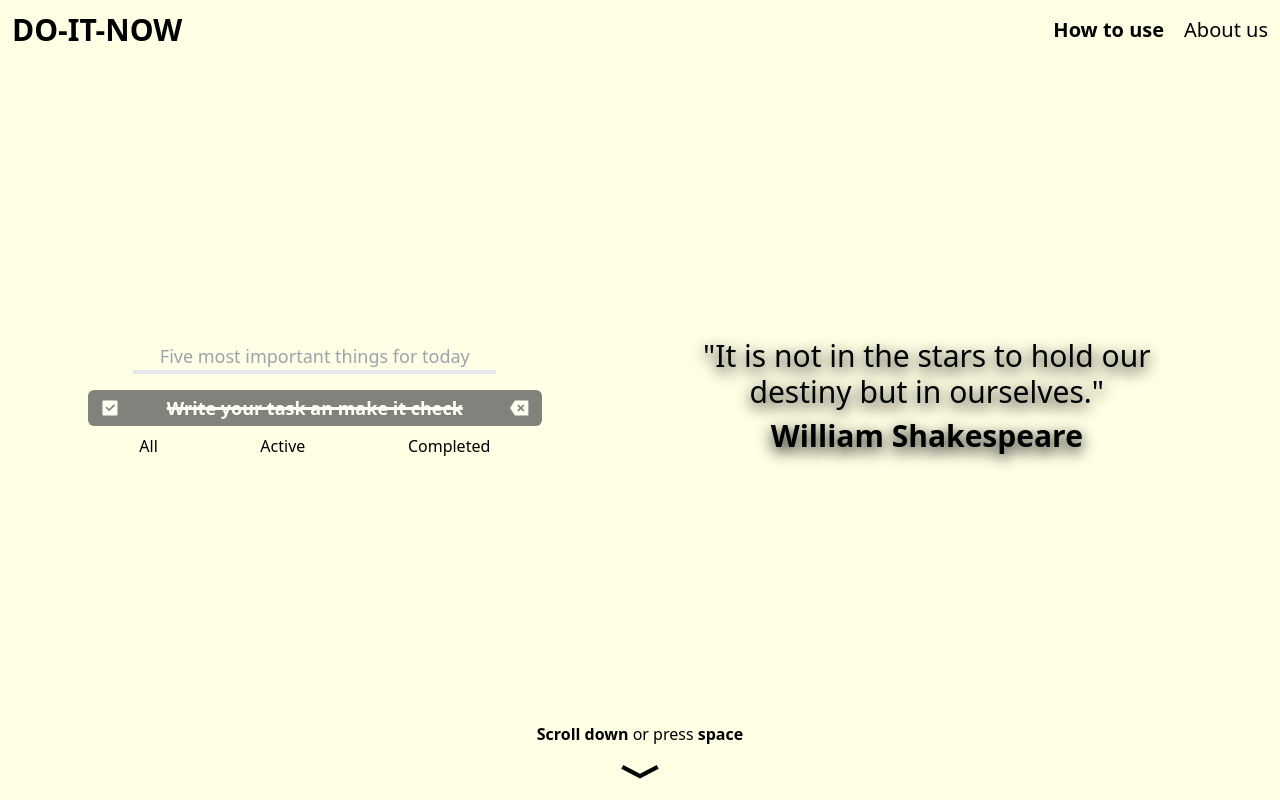
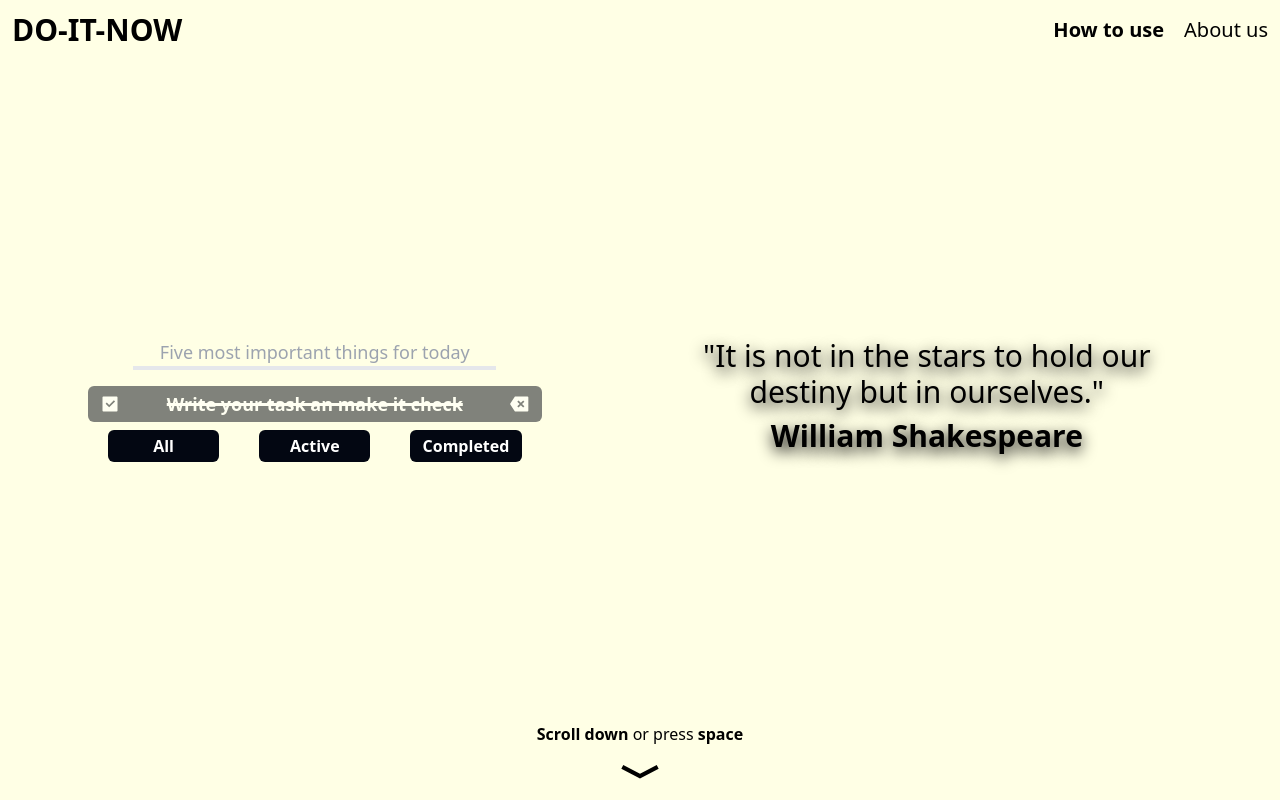
Before and after one commit to fantasyfuerte/DO-IT-PROJECT, a React (Vite) app: page / in a window 1280 px wide. Both pictures are taken after a click on the item "Write your task an make it check". Shown: the top 800 px of the page. Built offline with nearby package versions, Linux system fonts and the light colour scheme.

Commit message:
Adding style an conditional rendering to todoapp buttons

```diff
--- a/src/components/ToDoApp.tsx
+++ b/src/components/ToDoApp.tsx
@@ -63,11 +63,12 @@ const ToDoApp: React.FC = () => {
 
   useEffect(() => {
     const actives = toDoState.filter((todo) => todo.completed == false);
+    const completed = toDoState.filter((todo) => !actives.includes(todo))
     if (filter == filters.ACTIVE) setFilteredTodos(actives);
     else if (filter == filters.COMPLETED)
-      setFilteredTodos(toDoState.filter((todo) => !actives.includes(todo)));
+      setFilteredTodos(completed);
     else setFilteredTodos(toDoState);
-  }, [filter,toDoState]);
+  }, [filter, toDoState]);
 
   useEffect(() => {
     if (toDoState.length > 0)
@@ -77,8 +78,8 @@ const ToDoApp: React.FC = () => {
 
   return (
     <section className="md:ml-20 p-2  rounded-md h-fit md:basis-2/5">
-      {toDoState.length < 5 && filter == filters.ALL && (
-        <div className="flex flex-col items-center w-full">
+      {toDoState.length < 5 && (
+        <div className={`transition duration-300 flex flex-col items-center w-full ${filter !== filters.ALL && "opacity-15"} `}>
           <input
             type="text"
             placeholder="Five most important things for today"
@@ -86,6 +87,7 @@ const ToDoApp: React.FC = () => {
             onKeyDown={handleEnter}
             value={title}
             className="w-4/5 outline-none bg-transparent border-b-4 text-center text-lg font-medium mb-2"
+            disabled={filter !== filters.ALL?true:false}
           />
         </div>
       )}
@@ -101,6 +103,7 @@ const ToDoApp: React.FC = () => {
       </ul>
       <div className="flex justify-around">
         <button
+          className="rounded-md bg-gray-950 basis-1/3 text-white font-semibold mx-5 py-1"
           onClick={() => {
             setFilter(filters.ALL);
           }}
@@ -108,19 +111,21 @@ const ToDoApp: React.FC = () => {
           All
         </button>
         <button
+          className="rounded-md bg-gray-950 basis-1/3 text-white font-semibold mx-5 py-1"
           onClick={() => {
             setFilter(filters.ACTIVE);
           }}
         >
           Active
         </button>
-        <button
+        {toDoState.filter((todo) => todo.completed).length>0&&<button
+          className="rounded-md bg-gray-950 basis-1/3 text-white font-semibold mx-5 py-1"
           onClick={() => {
             setFilter(filters.COMPLETED);
           }}
         >
           Completed
-        </button>
+        </button>}
       </div>
     </section>
   );
```
